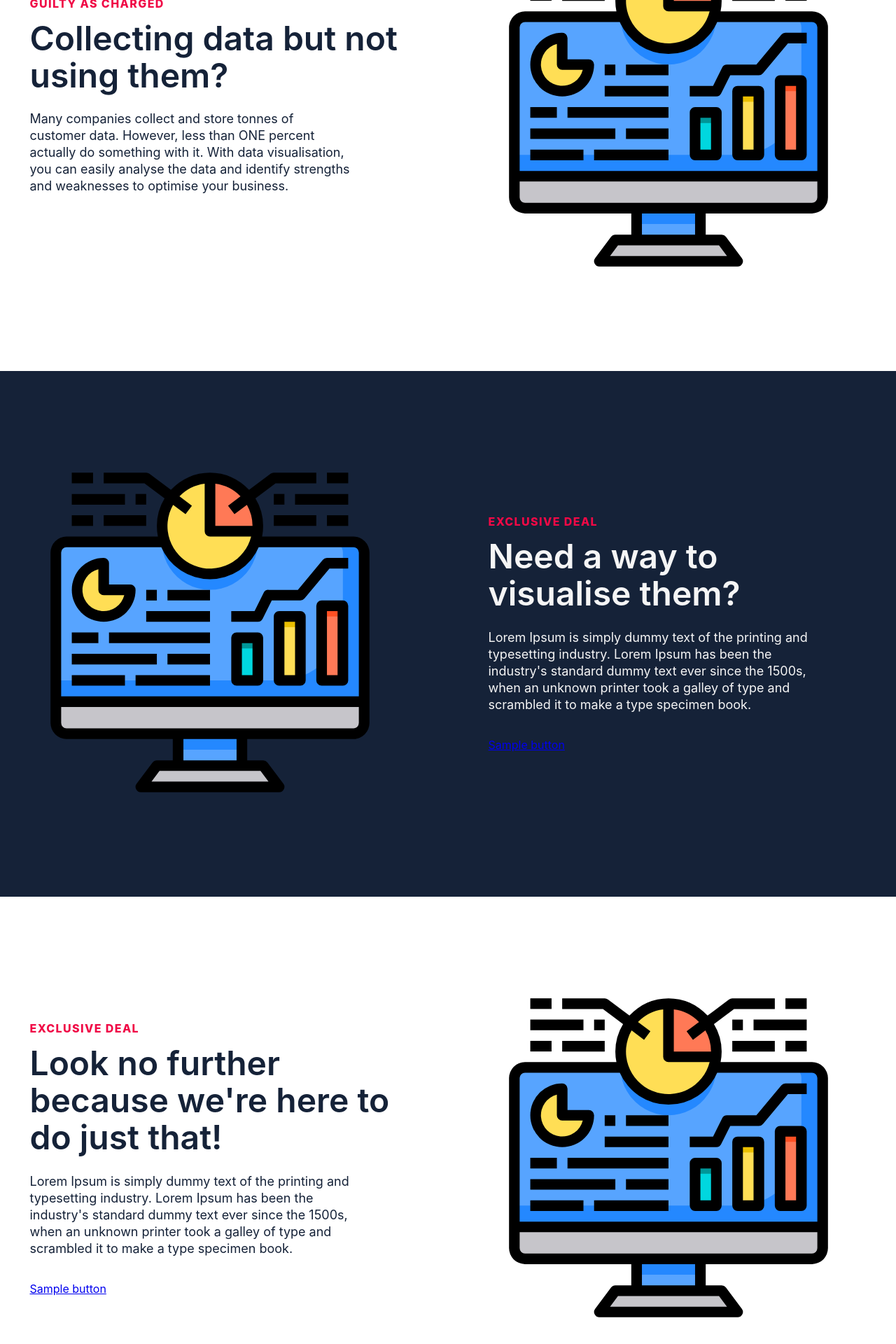
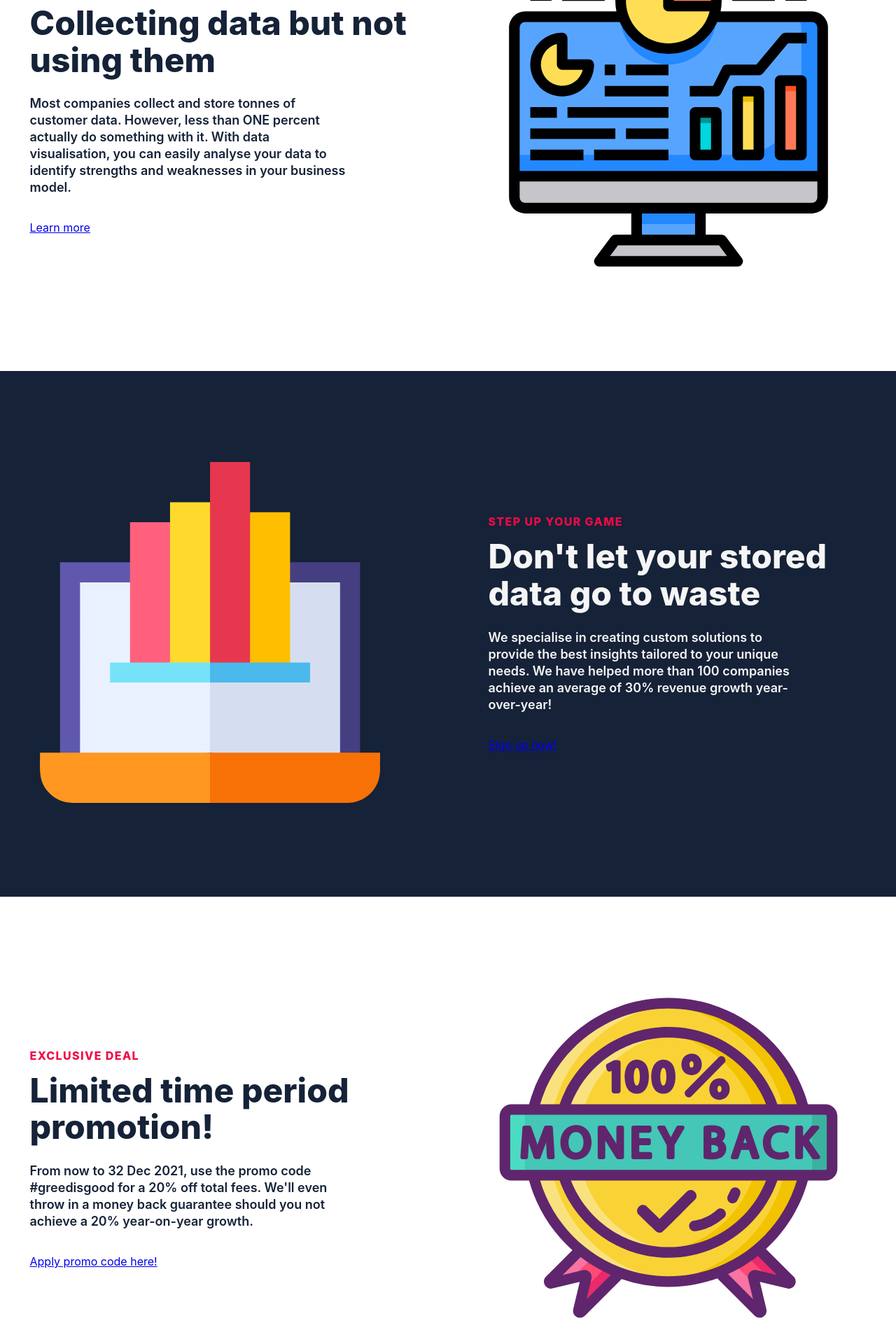
Before and after one commit to niiiiiiiiiiix/data-reporting-platform, a React (Create React App) app: page / in a window 1280 px wide. Shown: the part 220-2140 px from the top of the page at 70% size. Built offline with nearby package versions, Linux system fonts and the light colour scheme.

Commit message:
Add HomeObjTwo and HomeObjThree

```diff
--- a/src/components/HomePage/HeroSection.css
+++ b/src/components/HomePage/HeroSection.css
@@ -47,7 +47,7 @@
   margin-bottom: 24px;
   font-size: 48px;
   line-height: 1.1;
-  font-weight: 600;
+  font-weight: 800;
   color: #f5f5f5;
 }
 
@@ -63,6 +63,7 @@
   max-width: 460px;
   margin-bottom: 35px;
   font-size: 18px;
+  font-weight: 600;
   line-height: 24px;
 }
 
--- a/src/components/HomePage/HomeObjData.js
+++ b/src/components/HomePage/HomeObjData.js
@@ -3,10 +3,10 @@ export const HomeObjOne = {
   lightText: false,
   lightTextDesc: false,
   topLine: "Guilty as charged",
-  headline: "Collecting data but not using them?",
+  headline: "Collecting data but not using them",
   description:
-    "Many companies collect and store tonnes of customer data. However, less than ONE percent actually do something with it. With data visualisation, you can easily analyse the data and identify strengths and weaknesses to optimise your business.",
-  buttonLabel: "",
+    "Most companies collect and store tonnes of customer data. However, less than ONE percent actually do something with it. With data visualisation, you can easily analyse your data to identify strengths and weaknesses in your business model.",
+  buttonLabel: "Learn more",
   imgStart: "",
   img: "images/svg-1.svg",
   alt: "",
@@ -16,13 +16,13 @@ export const HomeObjTwo = {
   lightBg: false,
   lightText: true,
   lightTextDesc: true,
-  topLine: "Exclusive deal",
-  headline: "Need a way to visualise them?",
+  topLine: "Step up your game",
+  headline: "Don't let your stored data go to waste",
   description:
-    "Lorem Ipsum is simply dummy text of the printing and typesetting industry. Lorem Ipsum has been the industry's standard dummy text ever since the 1500s, when an unknown printer took a galley of type and scrambled it to make a type specimen book.",
-  buttonLabel: "Sample button",
+    "We specialise in creating custom solutions to provide the best insights tailored to your unique needs. We have helped more than 100 companies achieve an average of 30% revenue growth year-over-year!",
+  buttonLabel: "Sign up now!",
   imgStart: "start",
-  img: "images/svg-1.svg",
+  img: "images/svg-2.svg",
   alt: "",
 };
 
@@ -31,11 +31,11 @@ export const HomeObjThree = {
   lightText: false,
   lightTextDesc: false,
   topLine: "Exclusive deal",
-  headline: "Look no further because we're here to do just that!",
+  headline: "Limited time period promotion!",
   description:
-    "Lorem Ipsum is simply dummy text of the printing and typesetting industry. Lorem Ipsum has been the industry's standard dummy text ever since the 1500s, when an unknown printer took a galley of type and scrambled it to make a type specimen book.",
-  buttonLabel: "Sample button",
+    "From now to 32 Dec 2021, use the promo code #greedisgood for a 20% off total fees. We'll even throw in a money back guarantee should you not achieve a 20% year-on-year growth.",
+  buttonLabel: "Apply promo code here!",
   imgStart: "",
-  img: "images/svg-1.svg",
+  img: "images/svg-3.svg",
   alt: "",
 };
```
Also changed, not shown: public/images/svg-2.svg (added), public/images/svg-3.svg (added).
